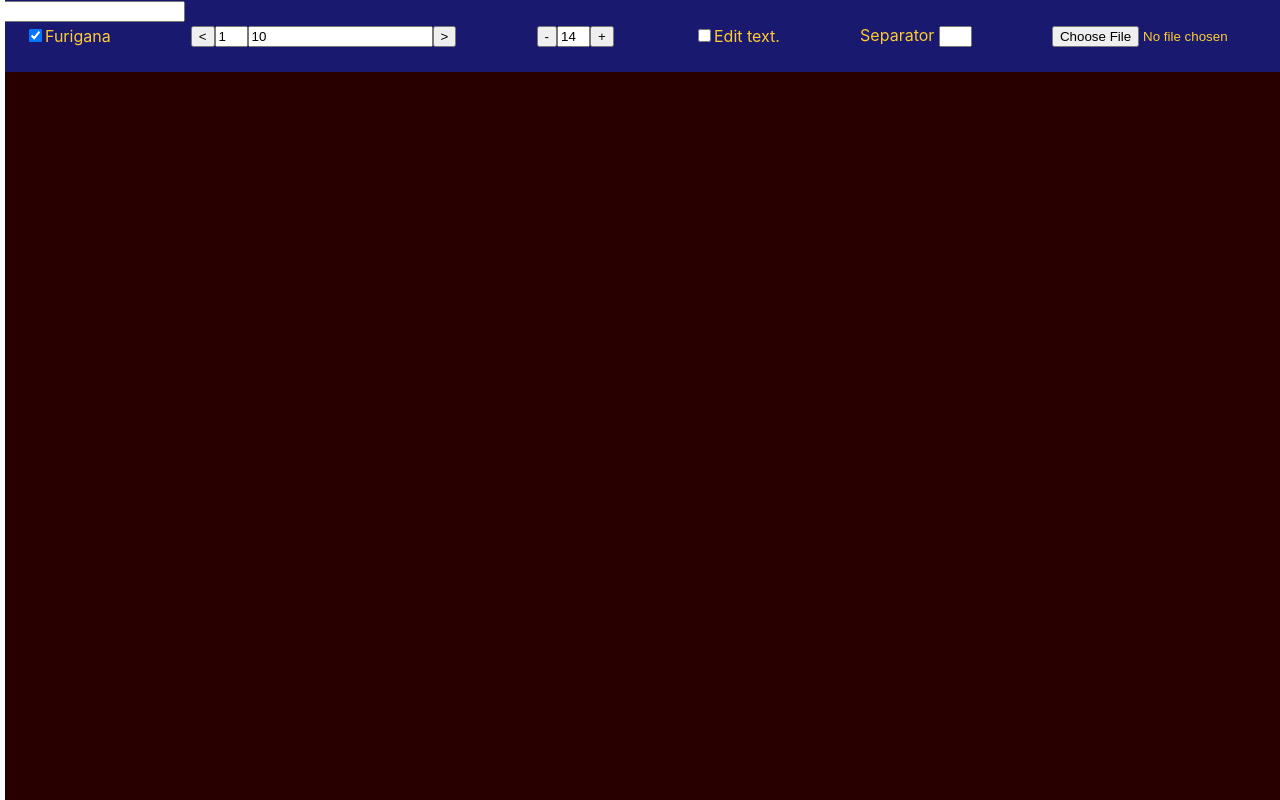
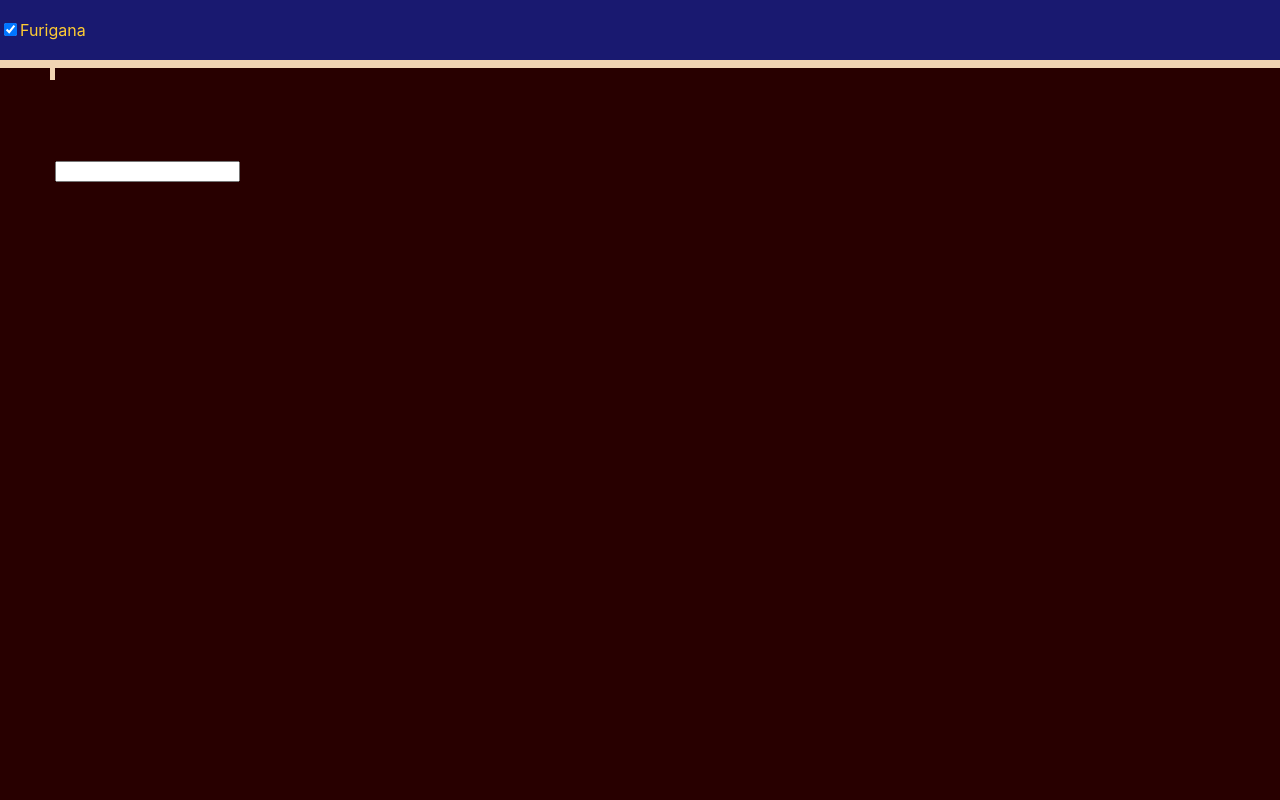
Before and after one commit to mayace/ln-reading, a React (Create React App) app: page / in a window 1280 px wide. Built offline with nearby package versions, Linux system fonts and the light colour scheme.

Commit message:
Resizeble head and sidebar completed

```diff
--- a/src/components/Home.scss
+++ b/src/components/Home.scss
@@ -4,30 +4,68 @@ html,body{
 }
 
 .home{
+  .bar{
+    background-color: #f1d4b3;
+    cursor: ew-resize;
+  }
+
+  .head{
+   .controls{
+      position:fixed;
+      width: 100%;
+      background-color: midnightblue;
+      z-index: 2;
+      top: 0;
+      .container{
+        display: flex;
+        align-items: center;
+        overflow: hidden;
+        justify-content: space-between;
+
+      }
+      .bar{
+        background-color: #f1d4b3;
+        cursor: n-resize;
+        height: 8px;
+      }
+   }
+   .container, .controls-2{
+      height: 60px;
+   }
+  }
   .body{
      display: flex;
+     .mid{
+       padding: 10px 25px;
+     }
      .right{
        position: relative;
-       .bar{
+       display: flex;
+       background-color: #d44c07;
+       .fixed{
          top:0;
+         right: 0;
          position: fixed;
-         height: 100%;
-         background-color: #fff;
-         cursor: ew-resize;
+         height:100vh;
+         display: flex;
+       }
+
+       .controls{
+         overflow: hidden;
+         min-width: 0px;
+         max-width: 80vw;;
+
+         .floating{
+          position: fixed;
+          width: 100%;
+          bottom: 0;
+          height: 80vh;
+         }
        }
      }
   }
   .counter{
     width: 25px;
-  }
-  .head{
-    position:fixed;
-    width: 100%;
-    background-color: midnightblue;
-      display: flex;
-      align-items: center;
-      padding: 25px;
-      justify-content: space-between;
   }
 
 }
--- a/src/components/Home.tsx
+++ b/src/components/Home.tsx
@@ -124,15 +124,45 @@ const Home = function(this: any){
         changeSettings({separator: value});
     }
 
+    const onResizeHead = (event: React.MouseEvent<HTMLDivElement,MouseEvent>)=>{
+        const parent = event.currentTarget.previousElementSibling as HTMLDivElement;
+        const parent2 = event.currentTarget.parentElement?.previousElementSibling as HTMLDivElement;
+
+        const xInitial = event.clientY;
+        const wInitial =  parent.clientHeight;
+
+        window.onselectstart = ()=> false;
+        const onMouseMove = (event2:MouseEvent)=> {
+            if(parent && parent2){
+                const xFinal = event2.clientY;
+                const height = wInitial + (xFinal - xInitial);
+
+                window.requestAnimationFrame(() => {
+                    parent.style.height =  `${height}px`;
+                    parent2.style.height = `${height}px`;
+                });
+            }
+        };
+        document.addEventListener("mousemove",onMouseMove);
+        document.addEventListener("mouseup", ()=> {
+            window.onselectstart = ()=> true;
+            document.removeEventListener("mousemove",onMouseMove)
+        });
+    }
+
 
 
     return <div className="home">
-        <div>
+            <div className="head">
+                <div className="controls-2"></div>
+                <div className="controls">
+                    <div className="container">
+                            {commands.selected.map(item => (<div className="item"  key={item}>{factory.createCommand(item)}</div>))}
+                    </div>
+                    <div className="bar" onMouseDown={onResizeHead}></div>
+                </div>
 
-        <div className="head">
-            {commands.selected.map(item => (<div className="item"  key={item}>{factory.createCommand(item)}</div>))}
-
-            <div className="item">
+            {/* <div className="item">
                 <button type="button" onClick={()=> changeSettings({pageI: settings.pageI - 1}) }>&lt;</button>
                 <input className="counter" type="text" value={settings.pageI + 1}/>
                 <input onChange={({target}) => changeSettings({length: parseInt(target.value)})} type="text" value={settings.length}/>
@@ -156,14 +186,39 @@ const Home = function(this: any){
             <div className="item">
                 <input type="file" onChange={({target}) => target.files?.length ? readFile(target.files[0]) : 1}/>
             </div>
+        */}
+
         </div>
-        </div>
+
         <div className="body">
             <div className="left"></div>
             <div className="mid" ref={refTextContent}></div>
             <div className="right">
-                <div className="bar">&nbsp;</div>
-                <input type="text"/>
+
+                <div onDragStart={() => false} onMouseDown={ (event) =>{
+                    const parent = event.currentTarget.nextElementSibling as HTMLElement;
+                    const xInitial = event.clientX
+                    const wInitial =  parent.clientWidth;
+                    window.onselectstart = ()=> false;
+                    const onMouseMove = (event2:MouseEvent)=> {
+                        if(parent){
+                            const xFinal = event2.clientX;
+                            const width = wInitial + (-xFinal + xInitial);
+                            // console.log([xInitial,xFinal,width]);
+                            window.requestAnimationFrame(() => parent.style.width =  `${width}px`)
+                        }
+                    };
+                    document.addEventListener("mousemove",onMouseMove);
+                    document.addEventListener("mouseup", ()=> {
+                        window.onselectstart = ()=> true;
+                        document.removeEventListener("mousemove",onMouseMove)
+                    })
+                }}  className="bar">&nbsp;</div>
+                <div className="controls">
+                    <div className="floating">
+                    <input type="text"/>
+                    </div>
+                </div>
             </div>
         </div>
     </div>
```
Also changed, not shown: 1 other file (tests, documents, lock files or other folders).
